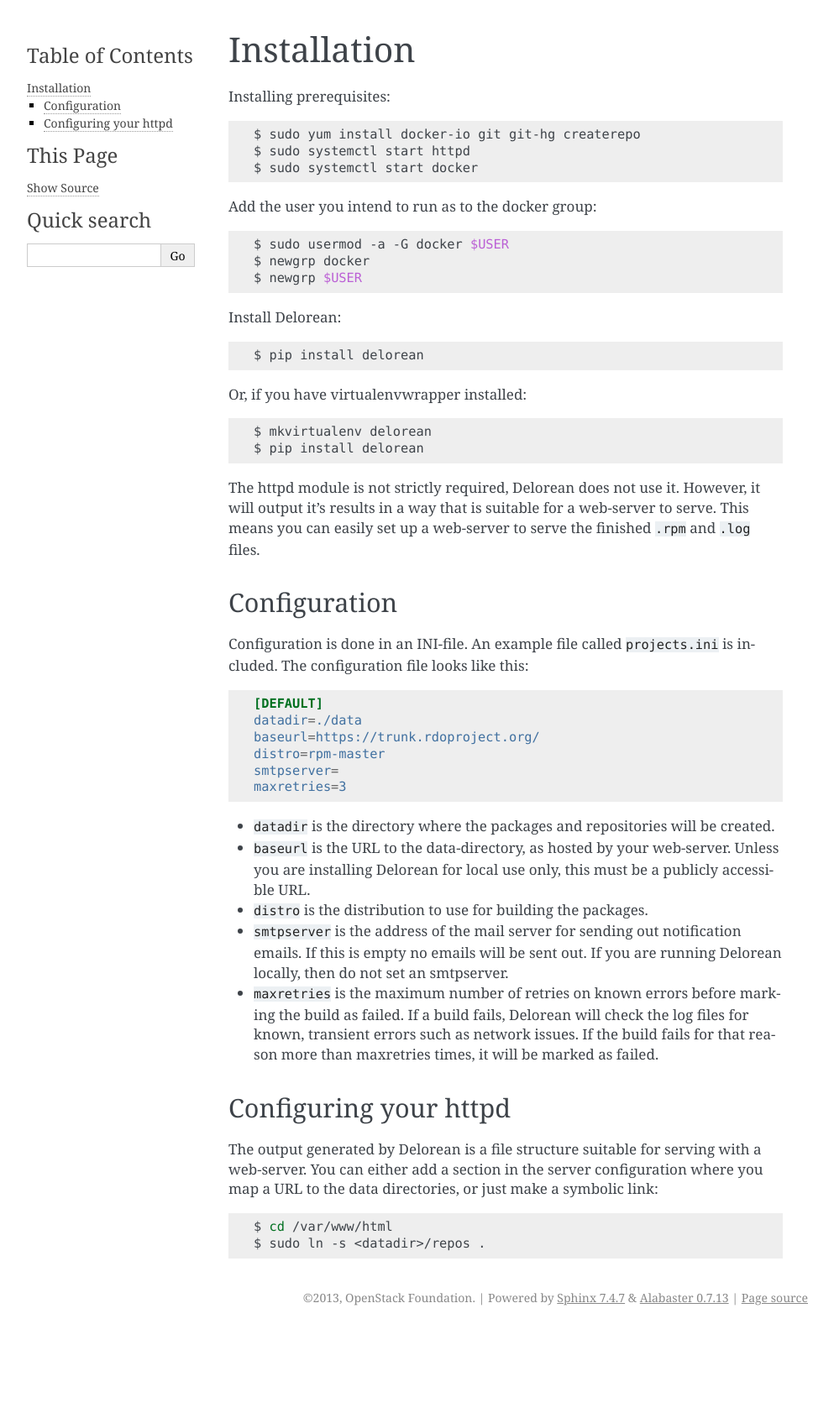
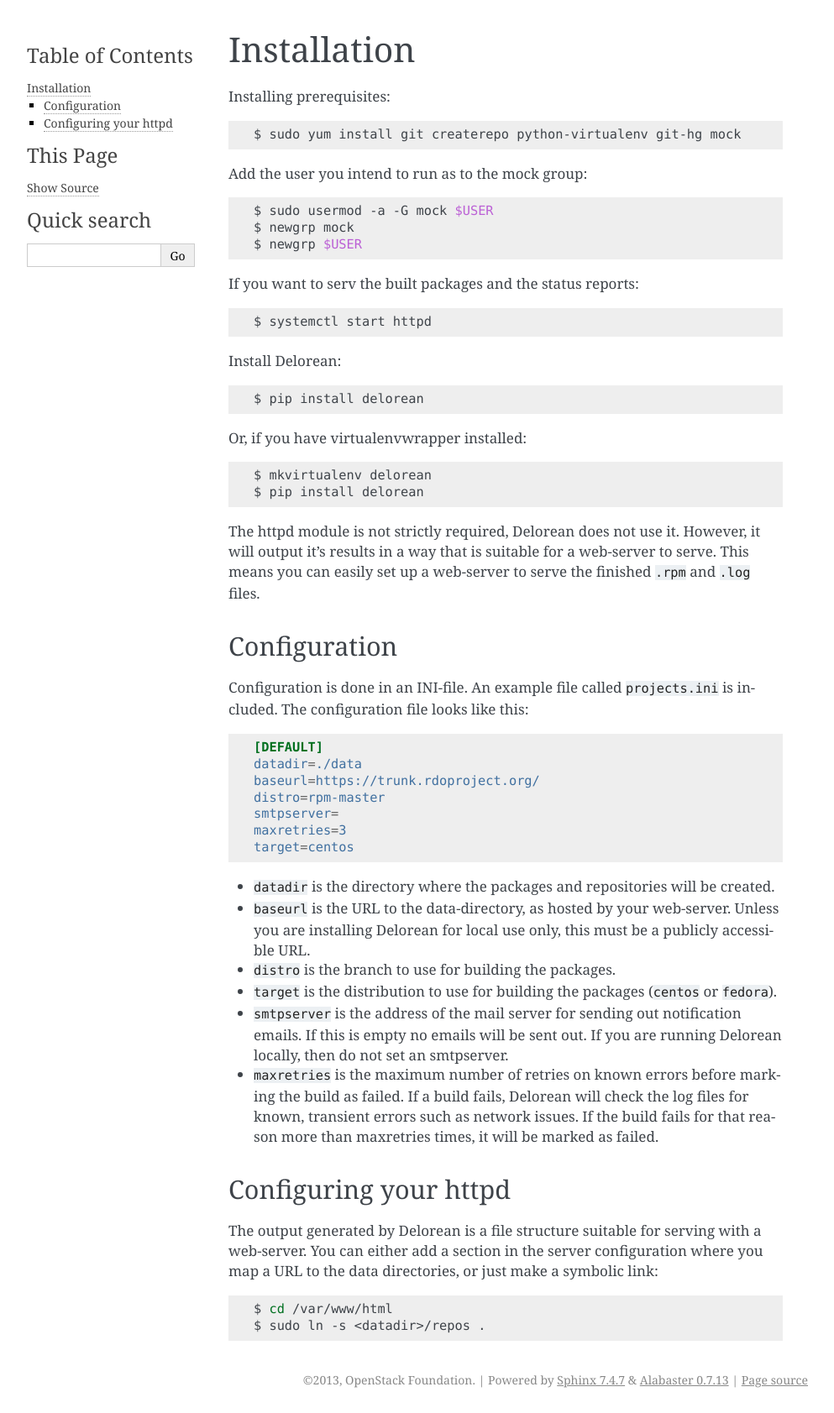
Before and after one commit to softwarefactory-project/DLRN, a Sphinx documentation site: the page built from doc/source/installation.rst, in a window 1280 px wide. Shown: the whole page at 84% size, without its empty margins (148-1141 px from the left). Built offline with Sphinx 7.4.7, drawn with Linux system fonts in a browser that asks for light colours; before the commit the page ends 1585 px from its top, so only the background shows below that.

Commit message:
Use mock instead of a custom docker machinery to build packages
Change-Id: I068c2f427ef5dc611665fc55b3f3956247bfb113

```diff
--- a/doc/source/installation.rst
+++ b/doc/source/installation.rst
@@ -6,17 +6,21 @@
 
 .. code-block:: bash
 
-    $ sudo yum install docker-io git git-hg createrepo
-    $ sudo systemctl start httpd
-    $ sudo systemctl start docker
+    $ sudo yum install git createrepo python-virtualenv git-hg mock
 
-Add the user you intend to run as to the docker group:
+Add the user you intend to run as to the mock group:
 
 .. code-block:: bash
 
-    $ sudo usermod -a -G docker $USER
-    $ newgrp docker
+    $ sudo usermod -a -G mock $USER
+    $ newgrp mock
     $ newgrp $USER
+
+If you want to serv the built packages and the status reports:
+
+.. code-block:: bash
+
+    $ systemctl start httpd
 
 Install Delorean:
 
@@ -50,13 +54,16 @@
     distro=rpm-master
     smtpserver=
     maxretries=3
+    target=centos
 
 * ``datadir`` is the directory where the packages and repositories will be created.
 
 * ``baseurl`` is the URL to the data-directory, as hosted by your web-server. Unless you are
   installing Delorean for local use only, this must be a publicly accessible URL.
 
-* ``distro`` is the distribution to use for building the packages.
+* ``distro`` is the branch to use for building the packages.
+
+* ``target`` is the distribution to use for building the packages (``centos`` or ``fedora``).
 
 * ``smtpserver`` is the address of the mail server for sending out notification emails.
   If this is empty no emails will be sent out. If you are running Delorean locally,
```
Also changed, not shown: README.rst (+8 -5 lines), 14 other files.
